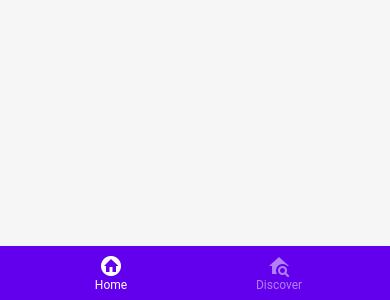
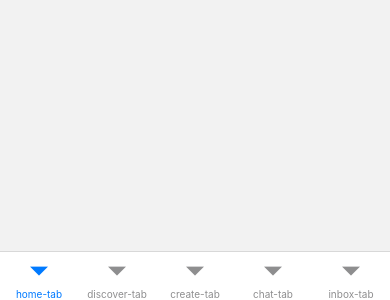
Before and after one commit to nsittee/my-rn-forum, a React Native app: screen /home in a window 390 px wide. Shown: the part 544-844 px from the top of the page. Built offline with nearby package versions, Linux system fonts and the light colour scheme; no server answers.

Commit message:
Use @react-navigation/bottom-tabs

```diff
--- a/package.json
+++ b/package.json
@@ -11,6 +11,7 @@
   },
   "dependencies": {
     "@react-native-masked-view/masked-view": "^0.2.6",
+    "@react-navigation/bottom-tabs": "^6.0.9",
     "@react-navigation/native": "^6.0.6",
     "@react-navigation/native-stack": "^6.2.5",
     "@react-navigation/stack": "^6.0.11",
--- a/src/screen/main/index.tsx
+++ b/src/screen/main/index.tsx
@@ -1,27 +1,22 @@
-import React, { useState } from 'react'
-import { BottomNavigation, Text } from 'react-native-paper'
+import React from 'react'
 import { HomeTab } from './tab/HomeTab'
 import { DiscoverTab } from './tab/DiscoverTab';
+import { createBottomTabNavigator } from '@react-navigation/bottom-tabs';
 
+const Tab = createBottomTabNavigator();
 
 export const MainScreen = () => {
-  const [index, setIndex] = useState(0)
-  const [routes] = useState([
-    { key: 'home', title: 'Home', icon: 'home-circle' },
-    { key: 'discover', title: 'Discover', icon: 'home-search' },
-  ])
-
-  const renderScene = BottomNavigation.SceneMap({
-    home: () => <HomeTab />,
-    discover: () => <DiscoverTab />,
-  })
-
   return (
-    <BottomNavigation
-      navigationState={{ index, routes }}
-      onIndexChange={setIndex}
-      renderScene={renderScene}
-    />
+    <Tab.Navigator
+      screenOptions={{
+        headerShown: false
+      }}>
+      <Tab.Screen name="home-tab" component={HomeTab} />
+      <Tab.Screen name="discover-tab" component={DiscoverTab} />
+      <Tab.Screen name="create-tab" component={DiscoverTab} />
+      <Tab.Screen name="chat-tab" component={DiscoverTab} />
+      <Tab.Screen name="inbox-tab" component={DiscoverTab} />
+    </Tab.Navigator>
   )
 }
 
```
Also changed, not shown: 1 other file (tests, documents, lock files or other folders).
